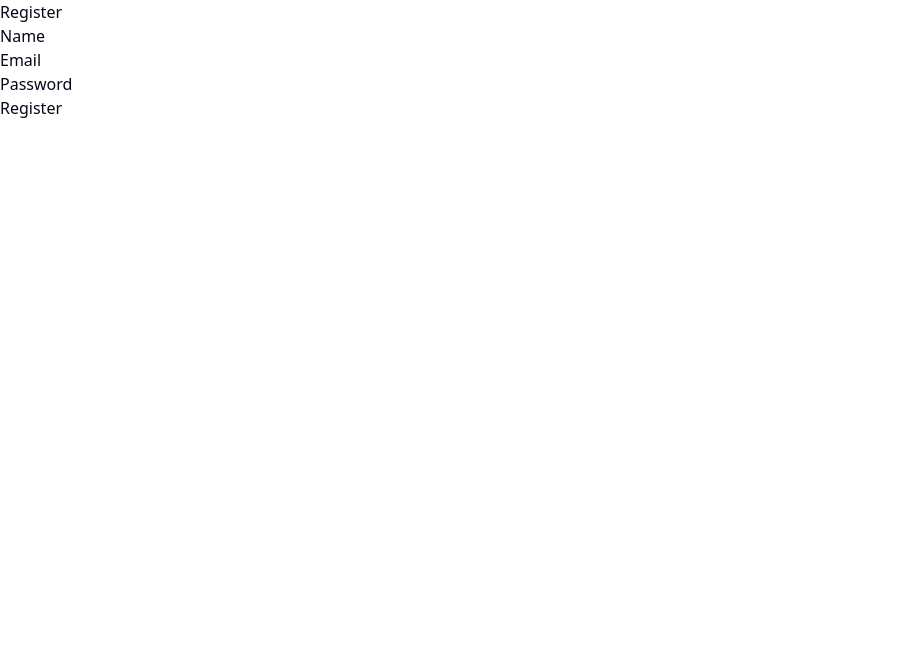
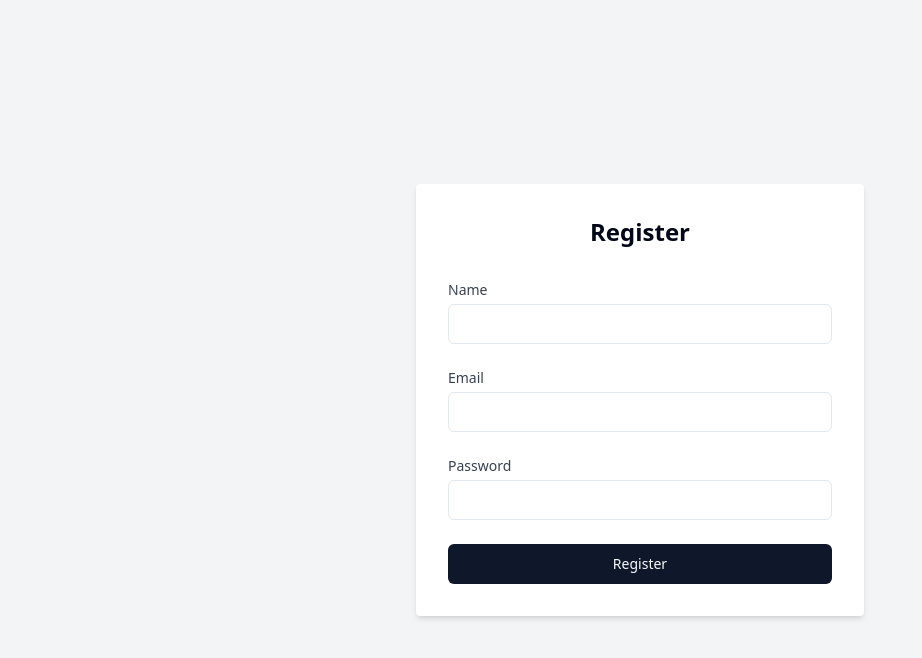
Before and after one commit to Arsdev998/learn-prisma-postgree-express, a React (Vite) app in the folder frontend/: page /register in a window 1280 px wide. Shown: the top 658 px of the page, without its empty margins (0-922 px from the left). Built offline with nearby package versions, Linux system fonts and the light colour scheme; no server answers.

Commit message:
configurasi login fe

```diff
--- a/frontend/src/App.jsx
+++ b/frontend/src/App.jsx
@@ -1,14 +1,38 @@
-
-import { Outlet } from "react-router-dom";
+// src/App.jsx
+import React, { useEffect } from "react";
+import { Outlet, useNavigate } from "react-router-dom";
+import { useDispatch, useSelector } from "react-redux";
+import { googleLogin, login } from "./features/auth/authSlice";
 import Header from "./components/head/Header";
 
-function App() {
+const App = () => {
+  const dispatch = useDispatch();
+  const navigate = useNavigate();
+  const isAuthenticated = useSelector((state) => state.auth.isAuthenticated);
+
+  useEffect(() => {
+    const urlParams = new URLSearchParams(window.location.search);
+    const token = urlParams.get("token");
+    if (token) {
+      localStorage.setItem("token", token); // Simpan token di local storage
+      dispatch(googleLogin(token)).then(() => {
+        navigate("/"); // Arahkan ke halaman home setelah login
+      });
+      window.history.replaceState({}, document.title, "/"); // Menghapus token dari URL
+    } else {
+      const storedToken = localStorage.getItem("token");
+      if (storedToken && !isAuthenticated) {
+        dispatch(login({ token: storedToken }));
+      }
+    }
+  }, [dispatch, navigate, isAuthenticated]);
+
   return (
     <>
-      <Header />
+      <Header /> {/* Tambahkan Navbar */}
       <Outlet />
     </>
   );
-}
+};
 
 export default App;
--- a/frontend/src/components/head/Nav.jsx
+++ b/frontend/src/components/head/Nav.jsx
@@ -1,28 +1,47 @@
 import React from "react";
-import { Link } from "react-router-dom";
+import { Link, useNavigate } from "react-router-dom";
 import { Button } from "../ui/button";
+import { useDispatch, useSelector } from "react-redux";
+import { logout } from "@/features/auth/authSlice";
 
 const Nav = ({ className }) => {
+  const isAuthenticated = useSelector((state) => state.auth.isAuthenticated);
+  const dispatch = useDispatch();
+  const navigate = useNavigate();
+
+  const handleLogout = () => {
+    dispatch(logout());
+    navigate('/login');
+  };
+
   return (
     <nav className={`${className}`}>
       <ul className="flex flex-col md:flex-row gap-5 items-center px-5">
         <li className="font-medium text-md text-[#05073C] transition hover:text-[#EB662B]">
-          <Link>Destinasi</Link>
+          <Link to="/destinasi">Destinasi</Link>
         </li>
         <li className="font-medium text-md text-[#05073C] transition hover:text-[#EB662B]">
-          <Link>About</Link>
+          <Link to="/about">About</Link>
         </li>
         <li className="font-medium text-md text-[#05073C] transition hover:text-[#EB662B]">
-          <Link>Contact</Link>
+          <Link to="/contact">Contact</Link>
         </li>
-        <li className="font-medium text-md text-[#05073C] transition hover:text-[#EB662B]">
-          <Link to={'/register'}>Sign up</Link>
-        </li>
-        <li>
-          <Link to={'/login'}>
-            <Button varian>Login</Button>
-          </Link>
-        </li>
+        {isAuthenticated ? (
+          <li>
+            <Button onClick={handleLogout}>Logout</Button>
+          </li>
+        ) : (
+          <ul className="flex items-center gap-2">
+            <li className="font-medium text-md text-[#05073C] transition hover:text-[#EB662B]">
+              <Link to="/register">Sign up</Link>
+            </li>
+            <li>
+              <Link to="/login">
+                <Button>Login</Button>
+              </Link>
+            </li>
+          </ul>
+        )}
       </ul>
     </nav>
   );
--- /dev/null
+++ b/frontend/src/components/ui/input.jsx
@@ -0,0 +1,19 @@
+import * as React from "react"
+
+import { cn } from "@/lib/utils"
+
+const Input = React.forwardRef(({ className, type, ...props }, ref) => {
+  return (
+    (<input
+      type={type}
+      className={cn(
+        "flex h-10 w-full rounded-md border border-input bg-background px-3 py-2 text-sm ring-offset-background file:border-0 file:bg-transparent file:text-sm file:font-medium placeholder:text-muted-foreground focus-visible:outline-none focus-visible:ring-2 focus-visible:ring-ring focus-visible:ring-offset-2 disabled:cursor-not-allowed disabled:opacity-50",
+        className
+      )}
+      ref={ref}
+      {...props} />)
+  );
+})
+Input.displayName = "Input"
+
+export { Input }
--- a/frontend/src/features/auth/authSlice.js
+++ b/frontend/src/features/auth/authSlice.js
@@ -1,33 +1,36 @@
 // src/features/auth/authSlice.js
 import { createSlice, createAsyncThunk } from '@reduxjs/toolkit';
-import { post, get } from '@/hooks/api';
+import { post } from '../../hooks/api';
 
 const initialState = {
-  token: null,
+  token: localStorage.getItem('token') || null,
   user: null,
-  isAuthenticated: false,
+  isAuthenticated: !!localStorage.getItem('token'),
   status: 'idle',
   error: null,
 };
 
-export const login = createAsyncThunk('/auth/login', async (credentials) => {
+export const login = createAsyncThunk('auth/login', async (credentials) => {
   const data = await post('/auth/login', credentials);
+  localStorage.setItem('token', data.token);
   return data;
 });
 
 export const register = createAsyncThunk('auth/register', async (userInfo) => {
-  const data = await post('/register', userInfo);
+  const data = await post('/auth/register', userInfo);
+  localStorage.setItem('token', data.token);  // Pastikan token disimpan di localStorage
   return data;
 });
 
 export const googleLogin = createAsyncThunk('auth/googleLogin', async (token) => {
-  const data = await get(`/auth/google/callback?token=${token}`);
+  const data = await post(`/auth/google/callback?token=${token}`);
+  localStorage.setItem('token', data.token);
   return data;
 });
 
 export const logout = createAsyncThunk('auth/logout', async () => {
-  const data = await post('/logout');
-  return data;
+  await post('/auth/logout');
+  localStorage.removeItem('token');
 });
 
 const authSlice = createSlice({
@@ -51,7 +54,10 @@ const authSlice = createSlice({
         state.status = 'failed';
         state.error = action.error.message;
       })
-      .addCase(register.fulfilled, (state) => {
+      .addCase(register.fulfilled, (state, action) => {
+        state.token = action.payload.token;
+        state.user = action.payload.data;
+        state.isAuthenticated = true;
         state.status = 'succeeded';
         state.error = null;
       })
--- a/frontend/src/hooks/api.js
+++ b/frontend/src/hooks/api.js
@@ -36,6 +36,7 @@ export const getById = async (endpoint, id) => {
 // Fungsi untuk melakukan POST request
 export const post = async (endpoint, data) => {
   try {
+    console.log("Sending POST request to:", endpoint, "with data:", data); // Tambahkan logging di sini
     const response = await api.post(endpoint, data);
     return response.data;
   } catch (error) {
--- a/frontend/src/pages/Login.jsx
+++ b/frontend/src/pages/Login.jsx
@@ -1,19 +1,34 @@
-// src/components/Login.jsx
-import React, { useState } from 'react';
+// src/pages/Login.jsx
+import React, { useState, useEffect } from 'react';
 import { useDispatch, useSelector } from 'react-redux';
+import { useNavigate } from 'react-router-dom';
 import { login } from '../features/auth/authSlice';
+import { Button } from '@/components/ui/button';
+import { Input } from '@/components/ui/input';
 
 const Login = () => {
   const dispatch = useDispatch();
+  const navigate = useNavigate();
   const authStatus = useSelector((state) => state.auth.status);
   const authError = useSelector((state) => state.auth.error);
+  const isAuthenticated = useSelector((state) => state.auth.isAuthenticated);
 
   const [email, setEmail] = useState('');
   const [password, setPassword] = useState('');
 
+  useEffect(() => {
+    if (isAuthenticated) {
+      navigate('/'); // Arahkan ke halaman home setelah login
+    }
+  }, [isAuthenticated, navigate]);
+
   const handleSubmit = (e) => {
     e.preventDefault();
+    if (email && password) {
       dispatch(login({ email, password }));
+    } else {
+      console.error('Email and password are required');
+    }
   };
 
   const handleGoogleLogin = () => {
@@ -21,22 +36,46 @@ const Login = () => {
   };
 
   return (
+    <div className="flex items-center justify-center min-h-screen bg-gray-100">
+      <div className="w-full max-w-md p-8 space-y-8 bg-white rounded shadow-md">
+        <h2 className="text-2xl font-bold text-center">Login</h2>
+        {authStatus === 'loading' && <p className="text-center">Loading...</p>}
+        {authError && <p className="text-center text-red-500">{authError}</p>}
+        <form className="space-y-6" onSubmit={handleSubmit}>
           <div>
-      <h1>Login</h1>
-      {authStatus === 'loading' && <p>Loading...</p>}
-      {authError && <p style={{ color: 'red' }}>{authError}</p>}
-      <form onSubmit={handleSubmit}>
-        <div>
-          <label>Email</label>
-          <input type="email" value={email} onChange={(e) => setEmail(e.target.value)} required />
+            <label htmlFor="email" className="block text-sm font-medium text-gray-700">
+              Email
+            </label>
+            <Input
+              type="email"
+              id="email"
+              value={email}
+              onChange={(e) => setEmail(e.target.value)}
+              required
+              className="mt-1 block w-full"
+            />
           </div>
           <div>
-          <label>Password</label>
-          <input type="password" value={password} onChange={(e) => setPassword(e.target.value)} required />
+            <label htmlFor="password" className="block text-sm font-medium text-gray-700">
+              Password
+            </label>
+            <Input
+              type="password"
+              id="password"
+              value={password}
+              onChange={(e) => setPassword(e.target.value)}
+              required
+              className="mt-1 block w-full"
+            />
           </div>
-        <button type="submit">Login</button>
+          <Button type="submit" className="w-full py-2 mt-4">
+            Login
+          </Button>
         </form>
-      <button onClick={handleGoogleLogin}>Login with Google</button>
+        <Button onClick={handleGoogleLogin} className="w-full py-2 mt-4 bg-red-500 hover:bg-red-600">
+          Login with Google
+        </Button>
+      </div>
     </div>
   );
 };
--- a/frontend/src/pages/Register.jsx
+++ b/frontend/src/pages/Register.jsx
@@ -1,42 +1,93 @@
-// src/components/Register.jsx
-import React, { useState } from 'react';
-import { useDispatch, useSelector } from 'react-redux';
-import { register } from '../features/auth/authSlice';
+import React, { useEffect, useState } from "react";
+import { useDispatch, useSelector } from "react-redux";
+import { register } from "../features/auth/authSlice";
+import { useNavigate } from "react-router-dom";
+import { Button } from "@/components/ui/button";
+import { Input } from "@/components/ui/input";
 
 const Register = () => {
   const dispatch = useDispatch();
   const authStatus = useSelector((state) => state.auth.status);
   const authError = useSelector((state) => state.auth.error);
+  const isAuthenticated = useSelector((state) => state.auth.isAuthenticated);
+  const navigate = useNavigate();
 
-  const [name, setName] = useState('');
-  const [email, setEmail] = useState('');
-  const [password, setPassword] = useState('');
+  const [name, setName] = useState("");
+  const [email, setEmail] = useState("");
+  const [password, setPassword] = useState("");
+
+  useEffect(() => {
+    if (isAuthenticated) {
+      navigate("/");
+    }
+  }, [isAuthenticated, navigate]);
 
   const handleSubmit = (e) => {
     e.preventDefault();
     dispatch(register({ name, email, password }));
+    navigate("/");
   };
 
   return (
+    <div className="flex items-center justify-center min-h-screen bg-gray-100">
+      <div className="w-full max-w-md p-8 space-y-8 bg-white rounded shadow-md">
+        <h2 className="text-2xl font-bold text-center">Register</h2>
+        {authStatus === "loading" && <p className="text-center">Loading...</p>}
+        {authError && <p className="text-center text-red-500">{authError}</p>}
+        <form className="space-y-6" onSubmit={handleSubmit}>
           <div>
-      <h1>Register</h1>
-      {authStatus === 'loading' && <p>Loading...</p>}
-      {authError && <p style={{ color: 'red' }}>{authError}</p>}
-      <form onSubmit={handleSubmit}>
-        <div>
-          <label>Name</label>
-          <input type="text" value={name} onChange={(e) => setName(e.target.value)} required />
+            <label
+              htmlFor="name"
+              className="block text-sm font-medium text-gray-700"
+            >
+              Name
+            </label>
+            <Input
+              type="text"
+              id="name"
+              value={name}
+              onChange={(e) => setName(e.target.value)}
+              required
+              className="mt-1 block w-full"
+            />
           </div>
           <div>
-          <label>Email</label>
-          <input type="email" value={email} onChange={(e) => setEmail(e.target.value)} required />
+            <label
+              htmlFor="email"
+              className="block text-sm font-medium text-gray-700"
+            >
+              Email
+            </label>
+            <Input
+              type="email"
+              id="email"
+              value={email}
+              onChange={(e) => setEmail(e.target.value)}
+              required
+              className="mt-1 block w-full"
+            />
           </div>
           <div>
-          <label>Password</label>
-          <input type="password" value={password} onChange={(e) => setPassword(e.target.value)} required />
+            <label
+              htmlFor="password"
+              className="block text-sm font-medium text-gray-700"
+            >
+              Password
+            </label>
+            <Input
+              type="password"
+              id="password"
+              value={password}
+              onChange={(e) => setPassword(e.target.value)}
+              required
+              className="mt-1 block w-full"
+            />
           </div>
-        <button type="submit">Register</button>
+          <Button type="submit" className="w-full py-2 mt-4">
+            Register
+          </Button>
         </form>
+      </div>
     </div>
   );
 };
```
Also changed, not shown: 2 other files (tests, documents, lock files or other folders). Lines whose indentation alone changed are shown as unchanged.
